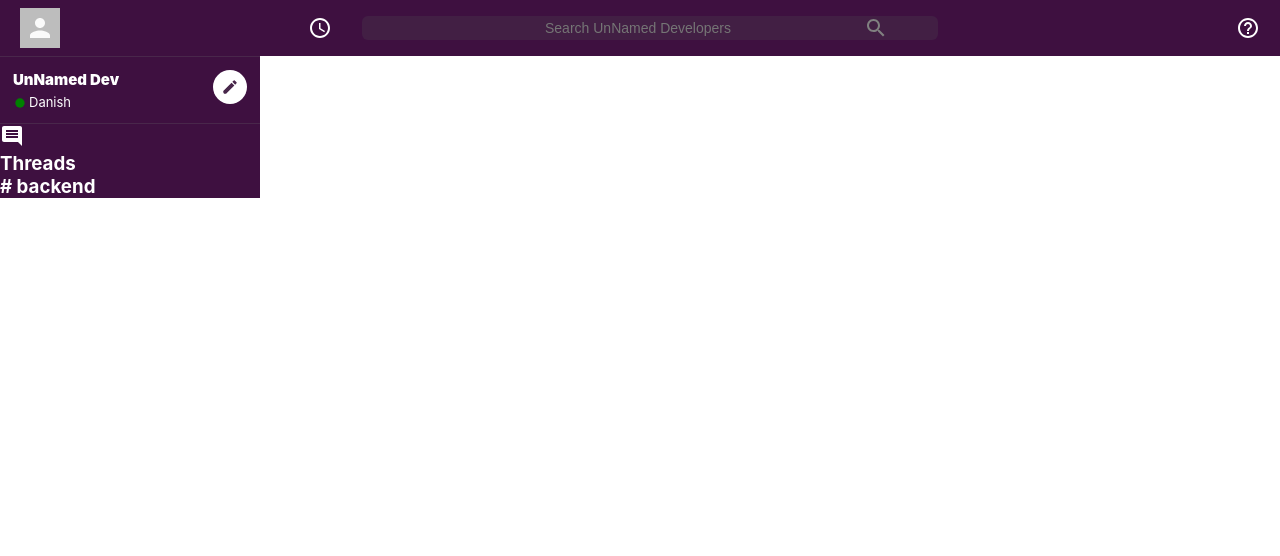
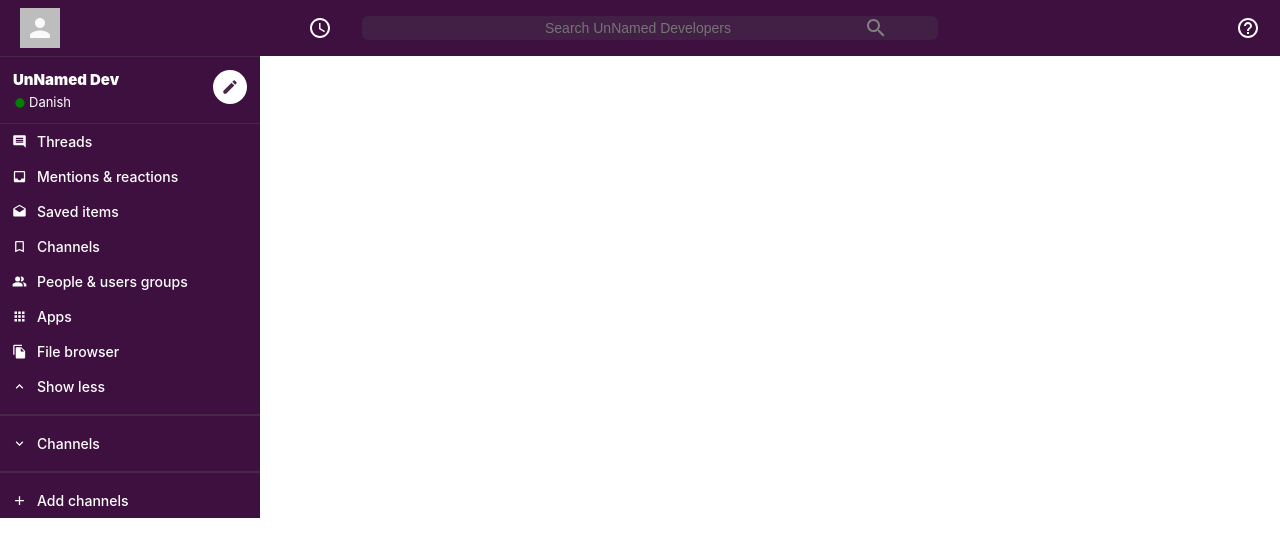
Before and after one commit to danish45007/slack-clone_firebase-react.js, a React (Create React App) app: page / in a window 1280 px wide. Shown: the top 556 px of the page. Built offline with nearby package versions, Linux system fonts and the light colour scheme.

Commit message:
firebase config added

```diff
--- a/package.json
+++ b/package.json
@@ -8,6 +8,7 @@
     "@testing-library/jest-dom": "^4.2.4",
     "@testing-library/react": "^9.5.0",
     "@testing-library/user-event": "^7.2.1",
+    "firebase": "^7.19.1",
     "react": "^16.13.1",
     "react-dom": "^16.13.1",
     "react-scripts": "3.4.3"
--- a/src/App.js
+++ b/src/App.js
@@ -2,8 +2,6 @@ import React from 'react';
 import './App.css';
 import Header from './Components/Header/Header';
 import Sidebar from './Components/Sidebar/Sidebar';
-
-
 
 
 function App() {
--- a/src/Components/Sidebar/Sidebar.css
+++ b/src/Components/Sidebar/Sidebar.css
@@ -12,6 +12,11 @@
     padding: 13px;
 }
 
+.hr {
+    margin-top: 10px;
+    margin-bottom: 10px;
+    border: 1px solid #49274b;
+}
 
 .sidebar__info {
     flex: 1;
--- a/src/Components/Sidebar/Sidebar.js
+++ b/src/Components/Sidebar/Sidebar.js
@@ -4,6 +4,15 @@ import CreateIcon from '@material-ui/icons/Create';
 import "./Sidebar.css";
 import SidebarOption from '../SidebarOptions/SidebarOption';
 import InsertCommentIcon from '@material-ui/icons/InsertComment';
+import InboxIcon from '@material-ui/icons/Inbox';
+import DraftsIcon from '@material-ui/icons/Drafts';
+import BookmarkBorderIcon from '@material-ui/icons/BookmarkBorder';
+import PeopleAltIcon from '@material-ui/icons/PeopleAlt';
+import AppsIcon from '@material-ui/icons/Apps';
+import FileCopyIcon from '@material-ui/icons/FileCopy';
+import ExpandLessIcon from '@material-ui/icons/ExpandLess';
+import ExpandMoreIcon from '@material-ui/icons/ExpandMore';
+import AddIcon from '@material-ui/icons/Add';
 
 function Sidebar() {
     return (
@@ -24,7 +33,17 @@ function Sidebar() {
                 component and title  */}
             <div>
                 <SidebarOption Icon={InsertCommentIcon} title="Threads" />
-                <SidebarOption title="backend" />
+                <SidebarOption Icon={InboxIcon} title="Mentions & reactions" />
+                <SidebarOption Icon={DraftsIcon} title="Saved items" />
+                <SidebarOption Icon={BookmarkBorderIcon} title="Channels" />
+                <SidebarOption Icon={PeopleAltIcon} title="People & users groups" />
+                <SidebarOption Icon={AppsIcon} title="Apps" />
+                <SidebarOption Icon={FileCopyIcon} title="File browser" />
+                <SidebarOption Icon={ExpandLessIcon} title="Show less" />
+                <hr className="hr" />
+                <SidebarOption Icon={ExpandMoreIcon} title="Channels" />
+                <hr className="hr" />
+                <SidebarOption Icon={AddIcon} title="Add channels" />
             </div>
         </div>
     )
--- a/src/Components/SidebarOptions/SidebarOption.css
+++ b/src/Components/SidebarOptions/SidebarOption.css
@@ -0,0 +1,28 @@
+.sidebarOption {
+    display: flex;
+    align-items: center;
+    font-size: 12px;
+    padding-left: 2px;
+    cursor: pointer;
+}
+
+.sidebarOption:hover {
+    background-color: #340e36;
+    opacity: 0.9;
+}
+
+.sidebarOption__icon {
+    padding: 10px;
+    font-size: 15px !important;
+}
+
+.sidebarOption__channel {
+    padding: 10px
+}
+.sidebarOption__hash {
+    padding: 10px 0;
+}
+
+.sidebarOption > h3 {
+    font-weight: 500;
+}
--- a/src/Components/SidebarOptions/SidebarOption.js
+++ b/src/Components/SidebarOptions/SidebarOption.js
@@ -10,7 +10,7 @@ function SidebarOption( {Icon,title} ) {
 
             {Icon ?
                 <h3>{title}</h3> : (
-                <h3>
+                <h3 className="sidebarOption__channel">
                     <span className="sidebarOption__hash"># </span>
                     {title}
                 </h3>
```
Also changed, not shown: src/Firebase.js (added, +24 -0 lines), 1 other file (tests, documents, lock files or other folders).
